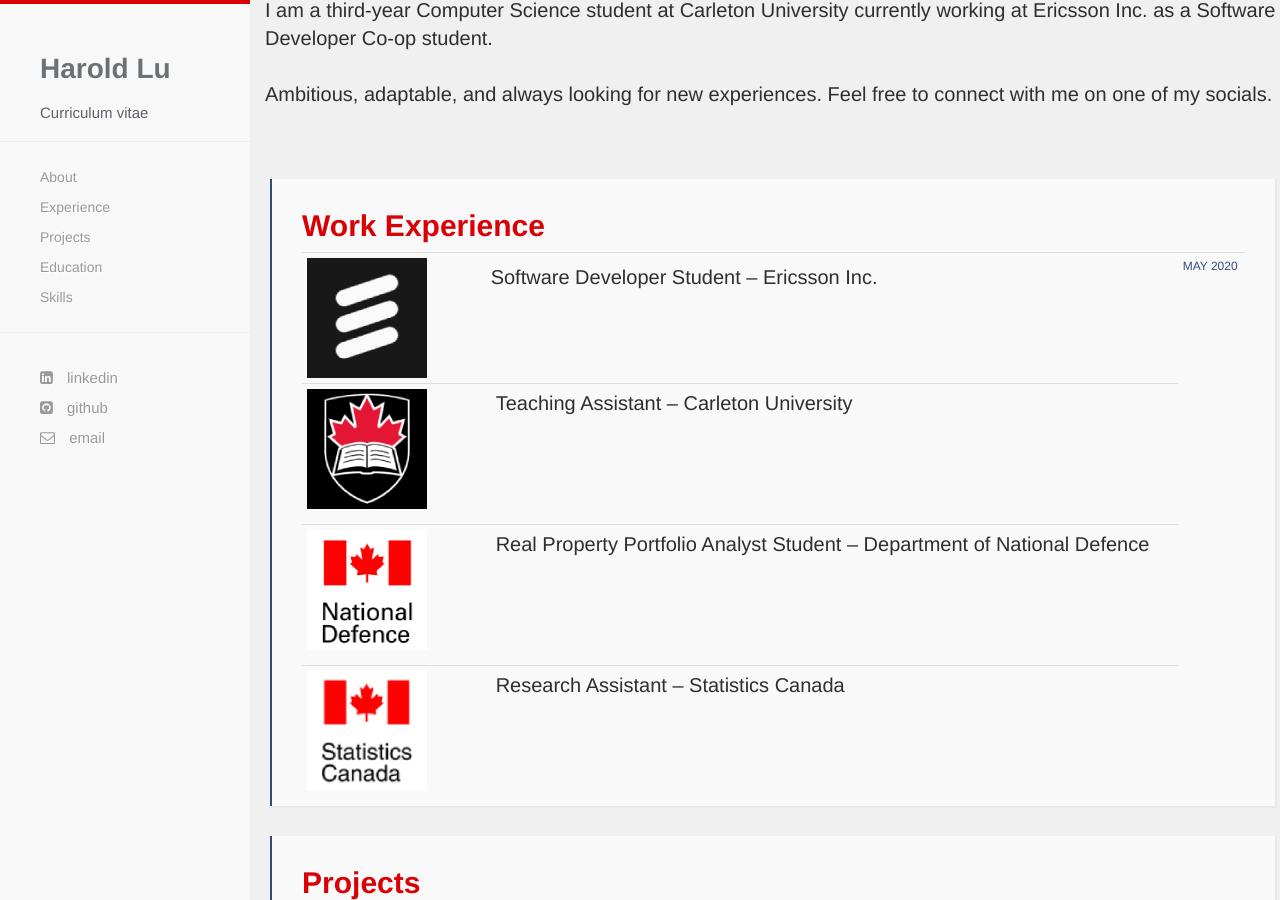
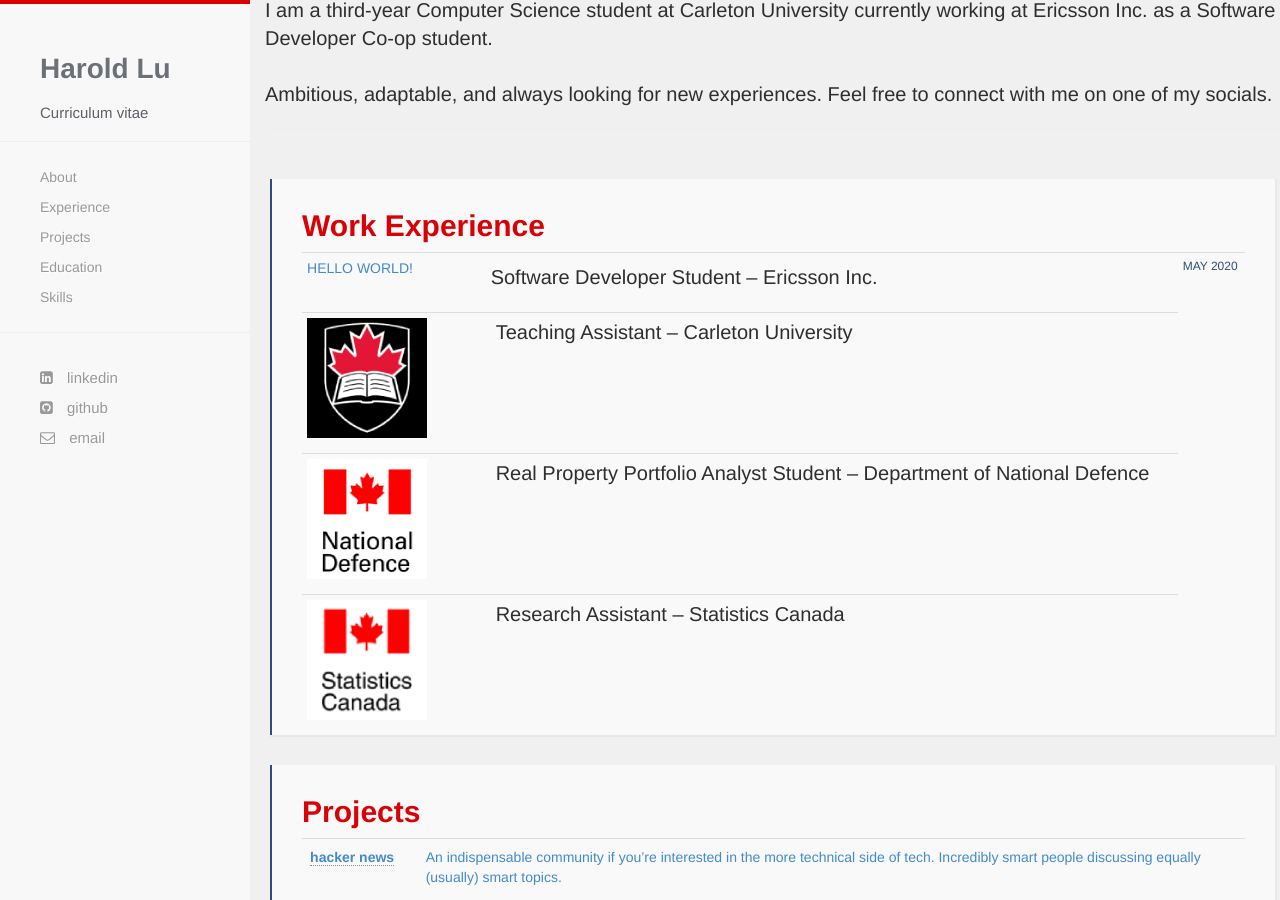
Before and after one commit to harold-lu/harold-lu.github.io, a Jekyll site: the page built from index.html, in a window 1280 px wide and 900 px high, scrolled down 822 px. Built offline with Jekyll 4.4.1, drawn with Linux system fonts in a browser that asks for light colours; nearby versions of some CDN libraries; some web fonts are replaced.

Commit message:
table update

```diff
--- a/index.html
+++ b/index.html
@@ -27,7 +27,8 @@
         <tbody>
           <tr>
             <td>
-              <img src="{{ site.baseurl }}/images/ericsson.jpg" alt="Ericsson logo"></img>
+              <!-- <img src="{{ site.baseurl }}/images/ericsson.jpg" alt="Ericsson logo"></img> -->
+			  <p>HELLO WORLD!</p>
 			  <!--<p class="p1"><span class="s2"><img src="{{ site.baseurl }}/images/ericsson.jpg" alt="Ericsson logo" ></span></p> -->
             </td>
             <td style="padding:10px 0px;margin:0px">
```
